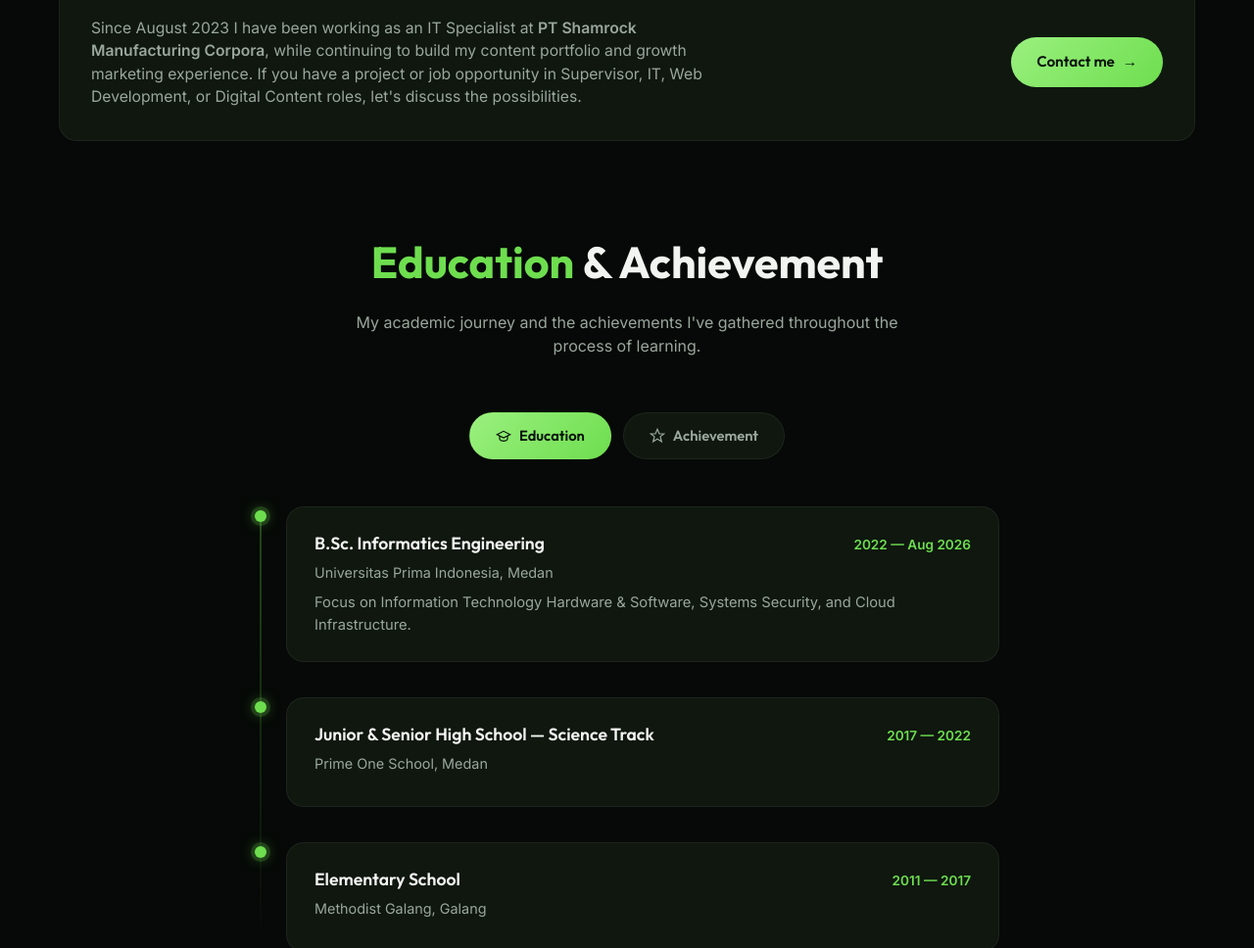
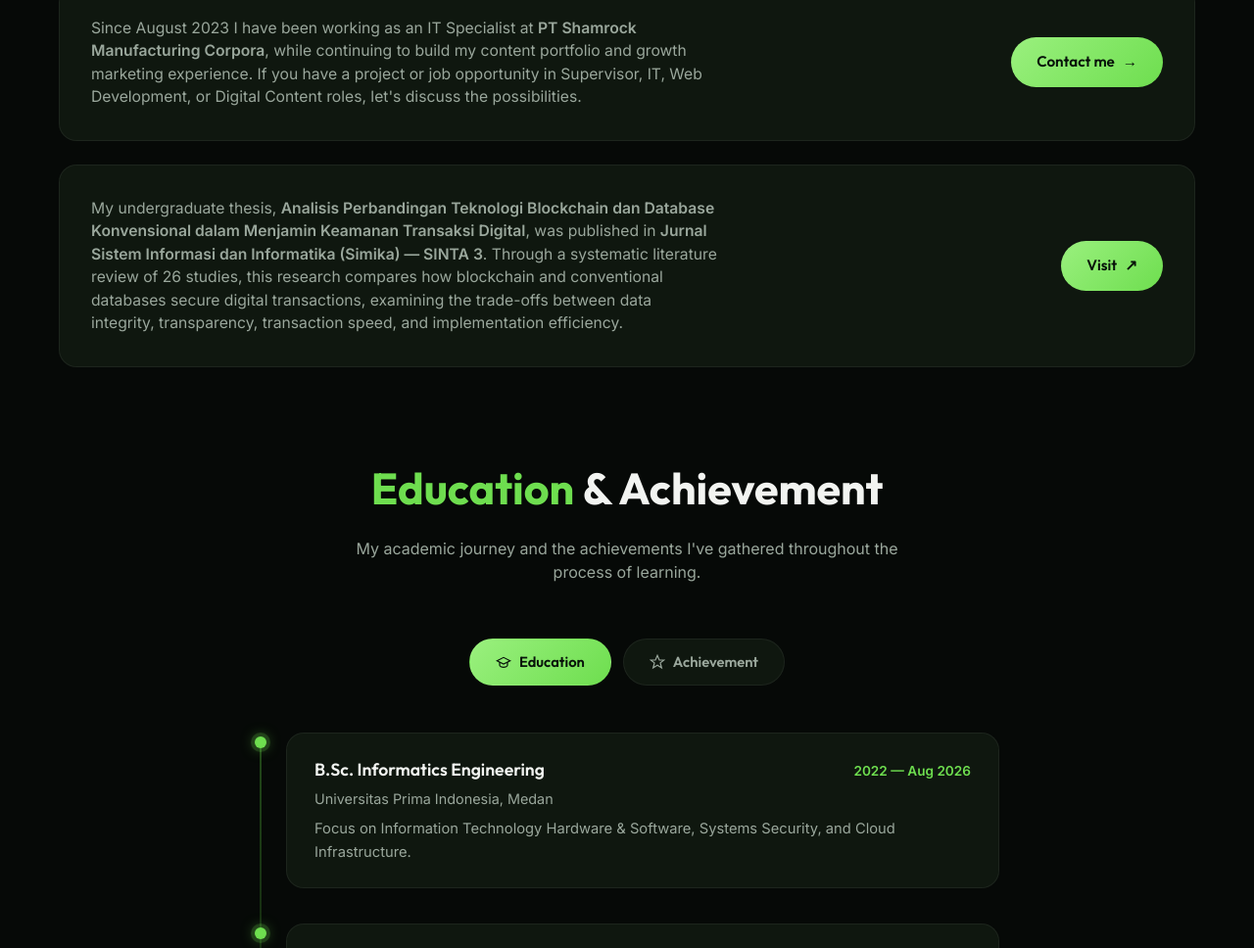
Before and after one commit to NicoSalim/Nico-Portofolio, a plain HTML site: page index.html in a window 1280 px wide. Shown: the part 2050-3018 px from the top of the page at 98% size. Drawn offline with Linux system fonts and the light colour scheme.

Commit message:
Add thesis publication card with journal link

```diff
--- a/index.html
+++ b/index.html
@@ -140,6 +140,11 @@
   <div class="intro-card contact-teaser" data-reveal>
     <p>Since August 2023 I have been working as an IT Specialist at <strong>PT Shamrock Manufacturing Corpora</strong>, while continuing to build my content portfolio and growth marketing experience. If you have a project or job opportunity in Supervisor, IT, Web Development, or Digital Content roles, let's discuss the possibilities.</p>
     <a href="#contact" class="btn btn-primary">Contact me <span class="arrow">→</span></a>
+  </div>
+
+  <div class="intro-card contact-teaser publication-teaser" data-reveal>
+    <p>My undergraduate thesis, <strong>Analisis Perbandingan Teknologi Blockchain dan Database Konvensional dalam Menjamin Keamanan Transaksi Digital</strong>, was published in <strong>Jurnal Sistem Informasi dan Informatika (Simika) — SINTA 3</strong>. Through a systematic literature review of 26 studies, this research compares how blockchain and conventional databases secure digital transactions, examining the trade-offs between data integrity, transparency, transaction speed, and implementation efficiency.</p>
+    <a href="https://ejournal.lppm-unbaja.ac.id/index.php/jsii/article/view/4621" target="_blank" rel="noopener noreferrer" class="btn btn-primary">Visit <span class="arrow">↗</span></a>
   </div>
 </section>
 
```
